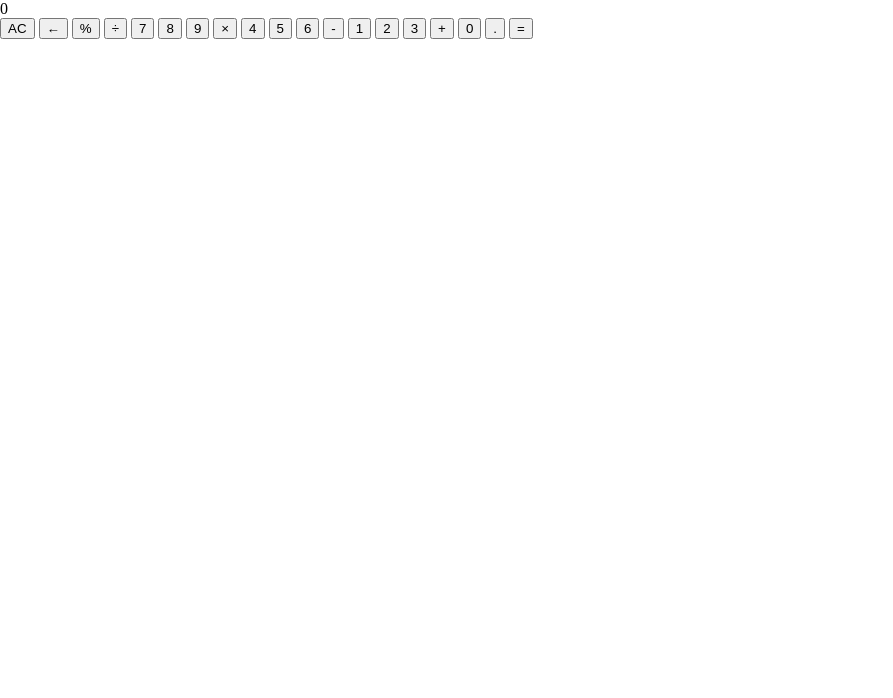
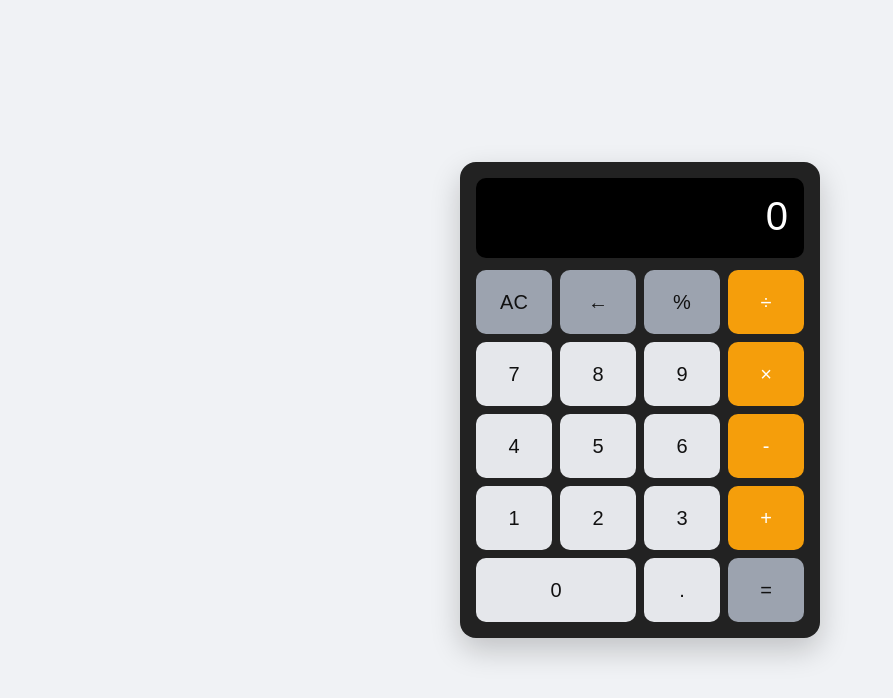
Before and after one commit to kizailent/calculator, a website built with Vite: page index.html in a window 1280 px wide. Shown: the whole page, without its empty margins (0-893 px from the left). Built offline with nearby package versions, Linux system fonts and the light colour scheme.

Commit message:
03完了　cssテンプレ追加

```diff
--- a/src/style.css
+++ b/src/style.css
@@ -4,4 +4,81 @@
 
 body {
   margin: 0;
+  min-height: 100vh;
+  display: flex;
+  justify-content: center;
+  align-items: center;
+  padding: 16px;
+  background: #f0f2f5;
+  font-family: Arial, sans-serif;
 }
+
+.calculator {
+  width: 100%;
+  max-width: 360px;
+  padding: 16px;
+  background: #222;
+  border-radius: 16px;
+  box-shadow: 0 12px 30px rgb(0 0 0 / 20%);
+}
+
+#display {
+  display: block;
+  width: 100%;
+  text-align: right;
+  font-size: 2.5rem;
+  min-height: 80px;
+  overflow-x: auto;
+  white-space: nowrap;
+  background: #000;
+  color: #fff;
+  padding: 16px;
+  border-radius: 10px;
+  margin-bottom: 12px;
+}
+
+.buttons {
+  display: grid;
+  grid-template-columns: repeat(4, 1fr);
+  gap: 8px;
+}
+
+button {
+  min-height: 64px;
+  border: none;
+  border-radius: 10px;
+  cursor: pointer;
+  font-size: 1.25rem;
+  transition:
+    background-color 0.15s,
+    transform 0.05s;
+}
+
+button[data-number]{
+  background: #e5e7eb;
+  color: #111;
+}
+button[data-operator] {
+  background: #f59e0b;
+  color: #fff;
+}
+button[data-action] {
+  background: #9ca3af;
+  color: #111;
+}
+
+button:hover {
+  filter: brightness(1.05);
+}
+button:active {
+  transform: scale(0.97);
+}
+
+button[data-number="0"]{
+  grid-column: span 2;
+}
+
+button:focus-visible {
+  outline: 3px solid #60a5fa;
+  outline-offset: 2px;
+}
```
